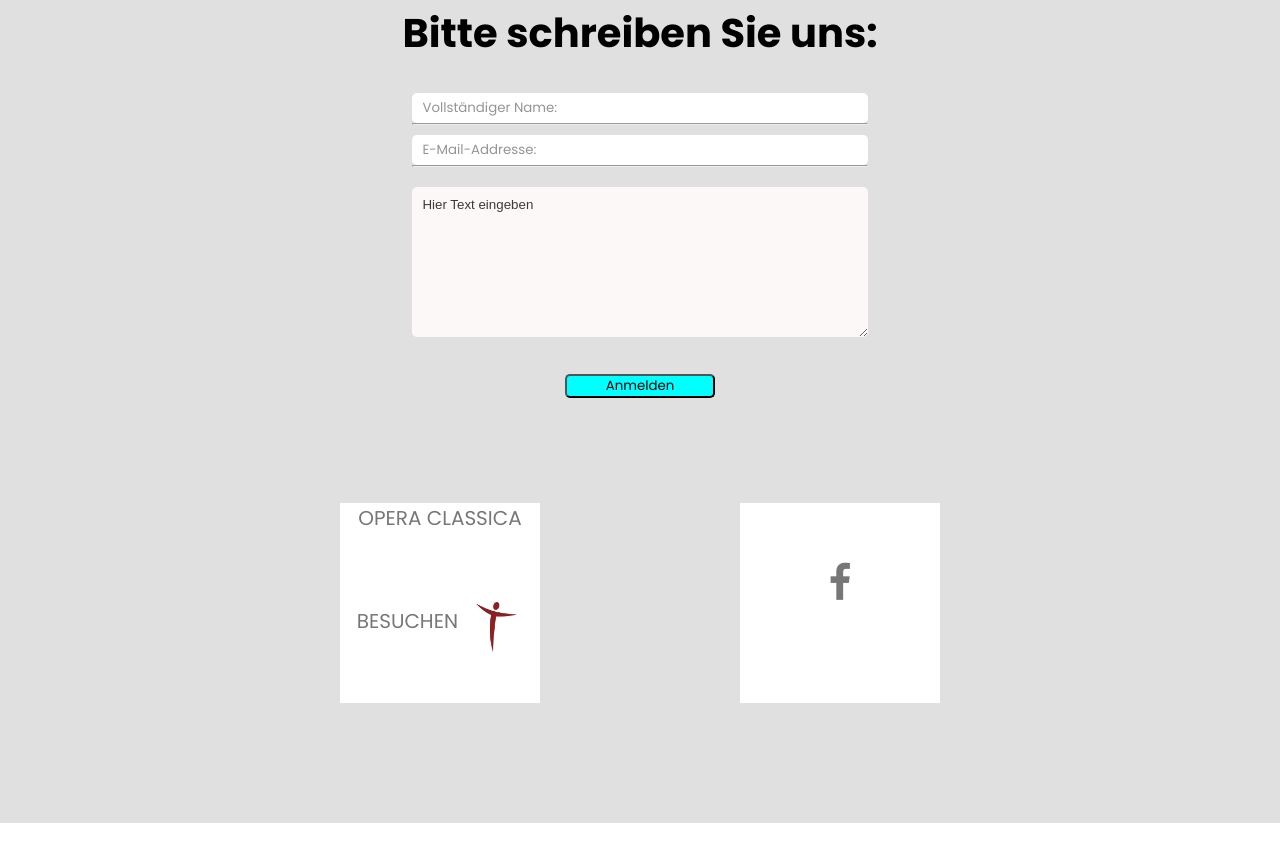
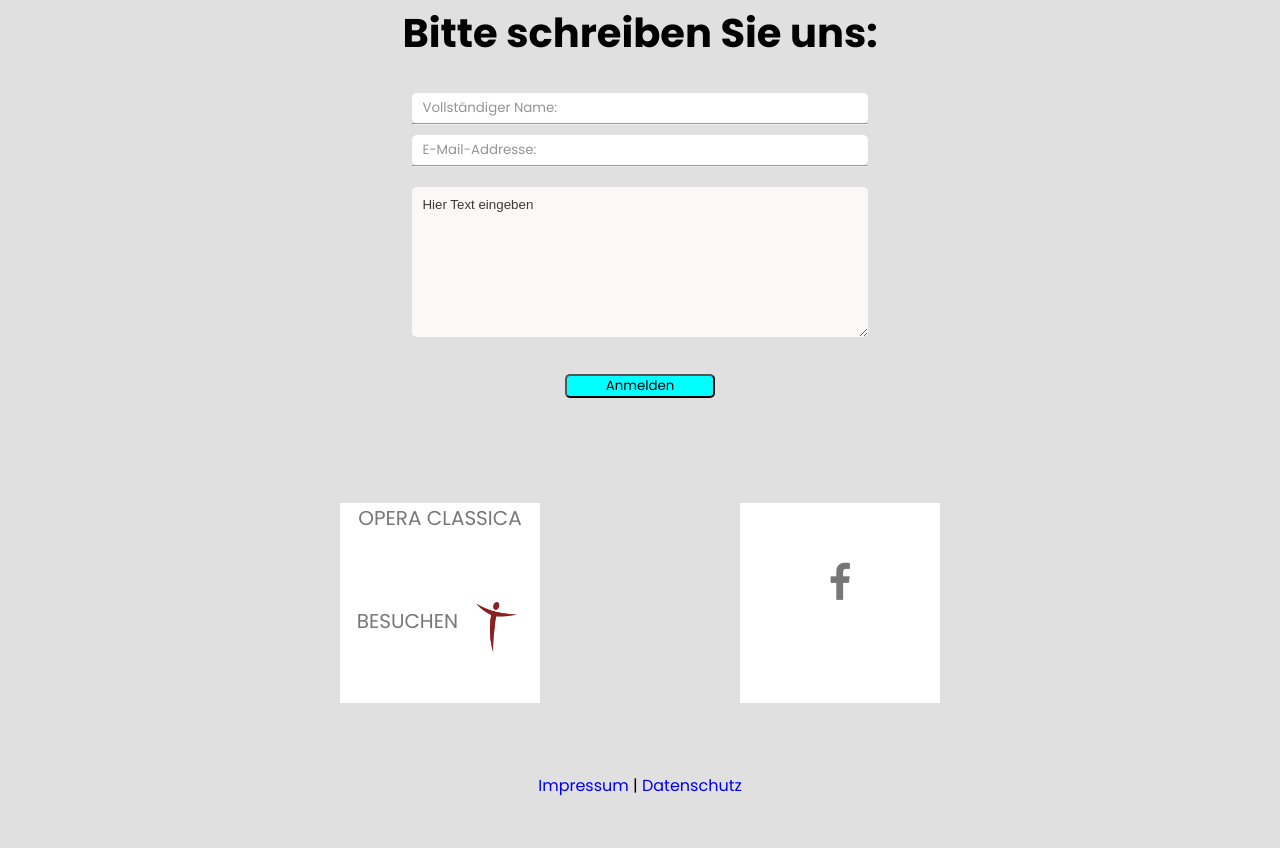
Before and after one commit to Ninjaphil24/OperaClassicaTournee, a plain HTML site: page index.html in a window 1280 px wide. Shown: the part 5982-6830 px from the top of the page. Before the commit the page ends 6805 px from the top, so only its background shows below. Drawn offline with nearby package versions, Linux system fonts and the light colour scheme.

Commit message:
Add Datapages

```diff
--- a/classicatournee.css
+++ b/classicatournee.css
@@ -548,6 +548,15 @@ section .box div span:nth-child(3) {
   transform: scale(1.3);
 }
 
+#data a {
+  text-decoration: none;
+  transition: 0.7s;
+}
+
+#data a:hover {
+  font-size: larger;
+}
+
 @media (max-width: 1106px) {
   h2 {
     font-size: 55px;
--- a/index.html
+++ b/index.html
@@ -241,7 +241,10 @@
     </div><!--container-->
 
   </div><!--wrapper-->
-
+  <div id="data">
+    <a href="http://www.operaclassica.de/impressum" target="_blank" rel="noopener noreferrer">Impressum</a> |
+    <a href="http://www.operaclassica.de/datenschutz" target="_blank" rel="noopener noreferrer">Datenschutz</a>
+  </div>
 </div><!--container1-->
 
 <script src="https://code.jquery.com/jquery-3.4.1.js"></script>
```
